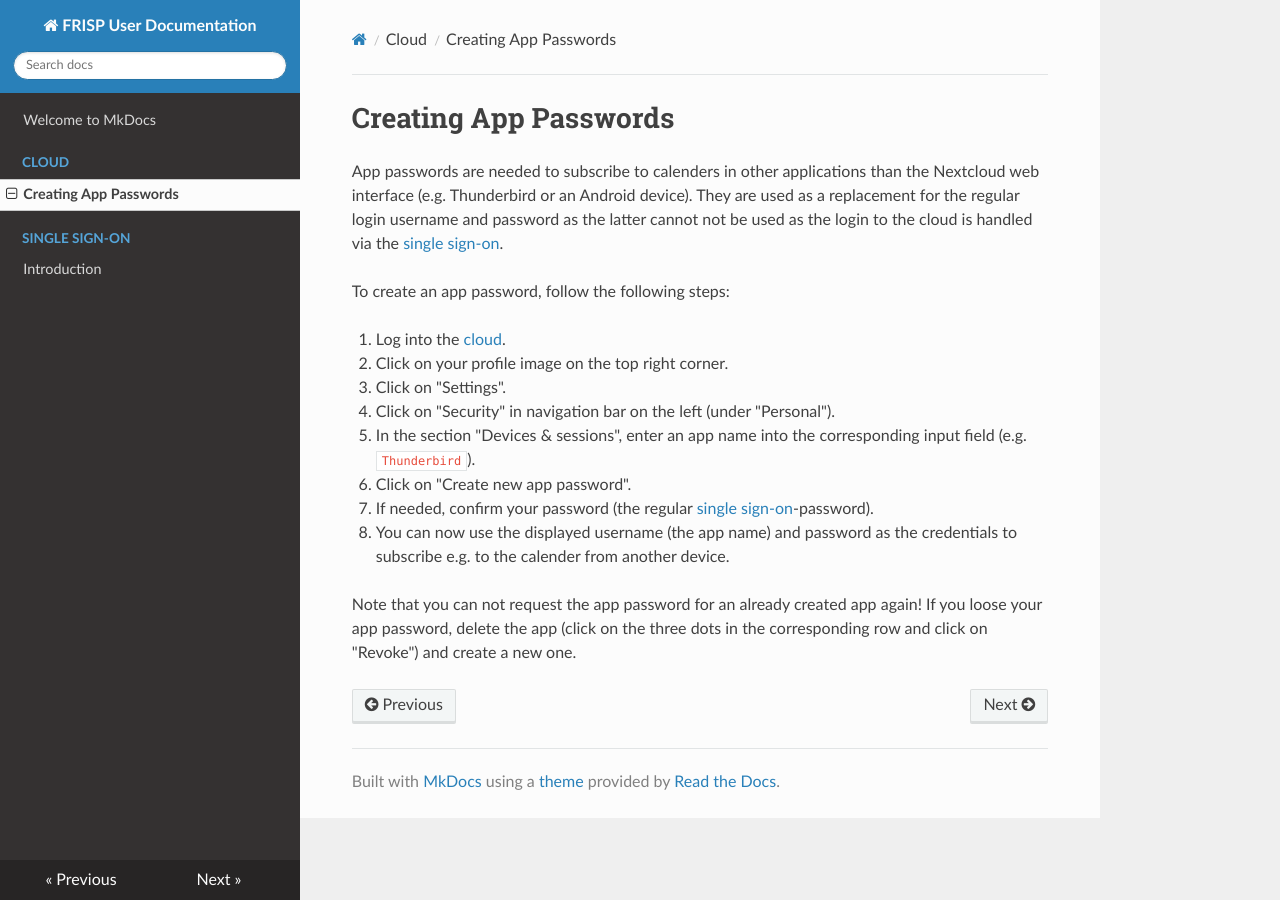
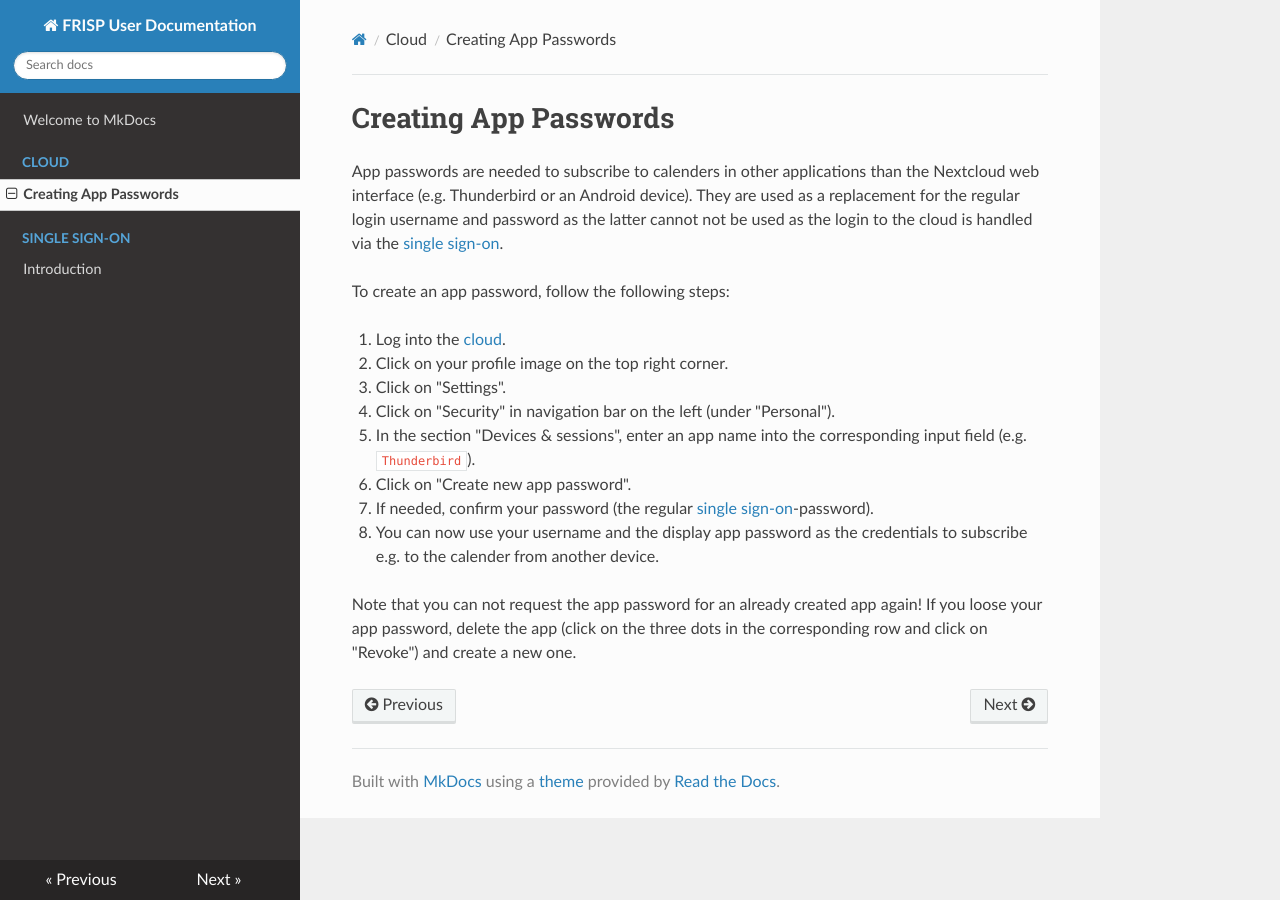
Before and after one commit to FRISP/docs, an MkDocs documentation site: the page built from docs/cloud/app-password-creation.md, in a window 1280 px wide. Built offline with MkDocs 1.6.1, drawn with Linux system fonts in a browser that asks for light colours; nearby versions of some CDN libraries.

Commit message:
Use real username instead of app name.

```diff
--- a/docs/cloud/app-password-creation.md
+++ b/docs/cloud/app-password-creation.md
@@ -11,6 +11,6 @@ To create an app password, follow the following steps:
 5. In the section "Devices & sessions", enter an app name into the corresponding input field (e.g. `Thunderbird`).
 6. Click on "Create new app password".
 7. If needed, confirm your password (the regular [single sign-on](../sso/index.md)-password).
-8. You can now use the displayed username (the app name) and password as the credentials to subscribe e.g. to the calender from another device.
+8. You can now use your username and the display app password as the credentials to subscribe e.g. to the calender from another device.
 
 Note that you can not request the app password for an already created app again! If you loose your app password, delete the app (click on the three dots in the corresponding row and click on "Revoke") and create a new one.
```
